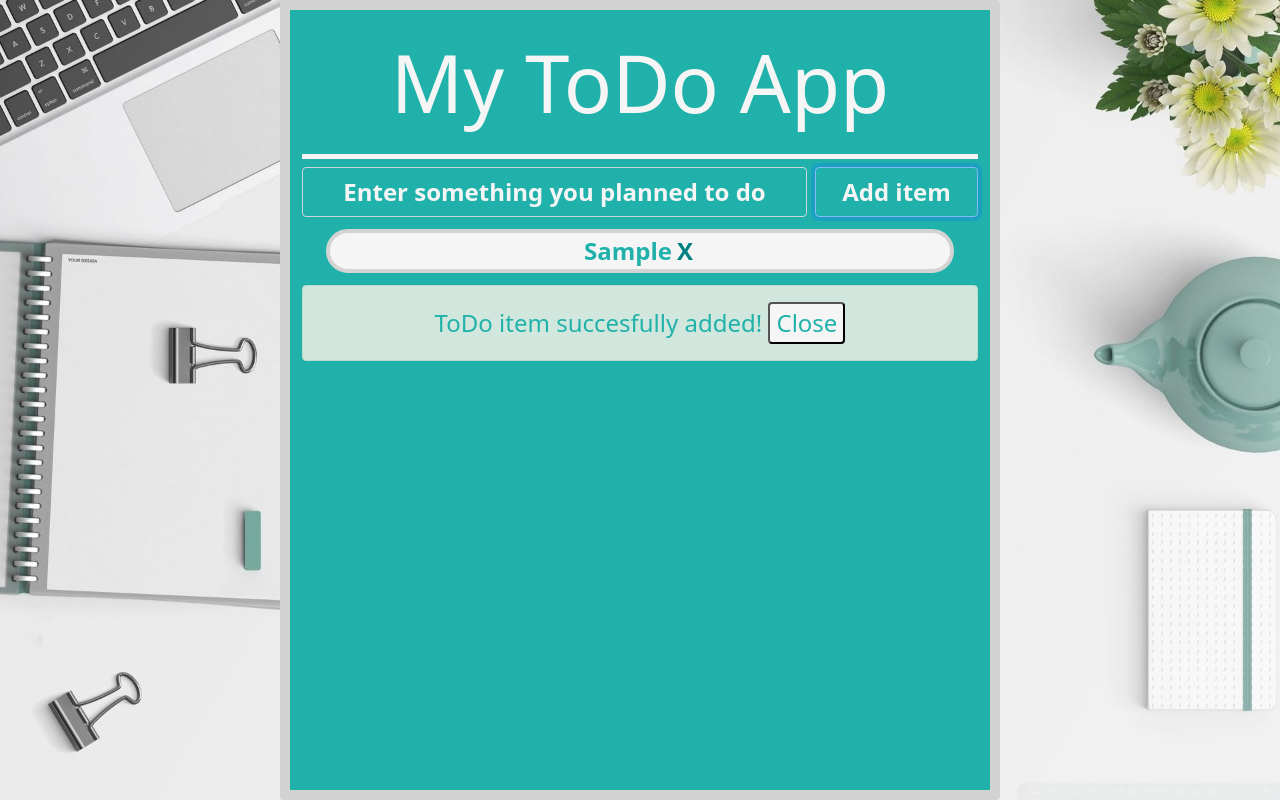
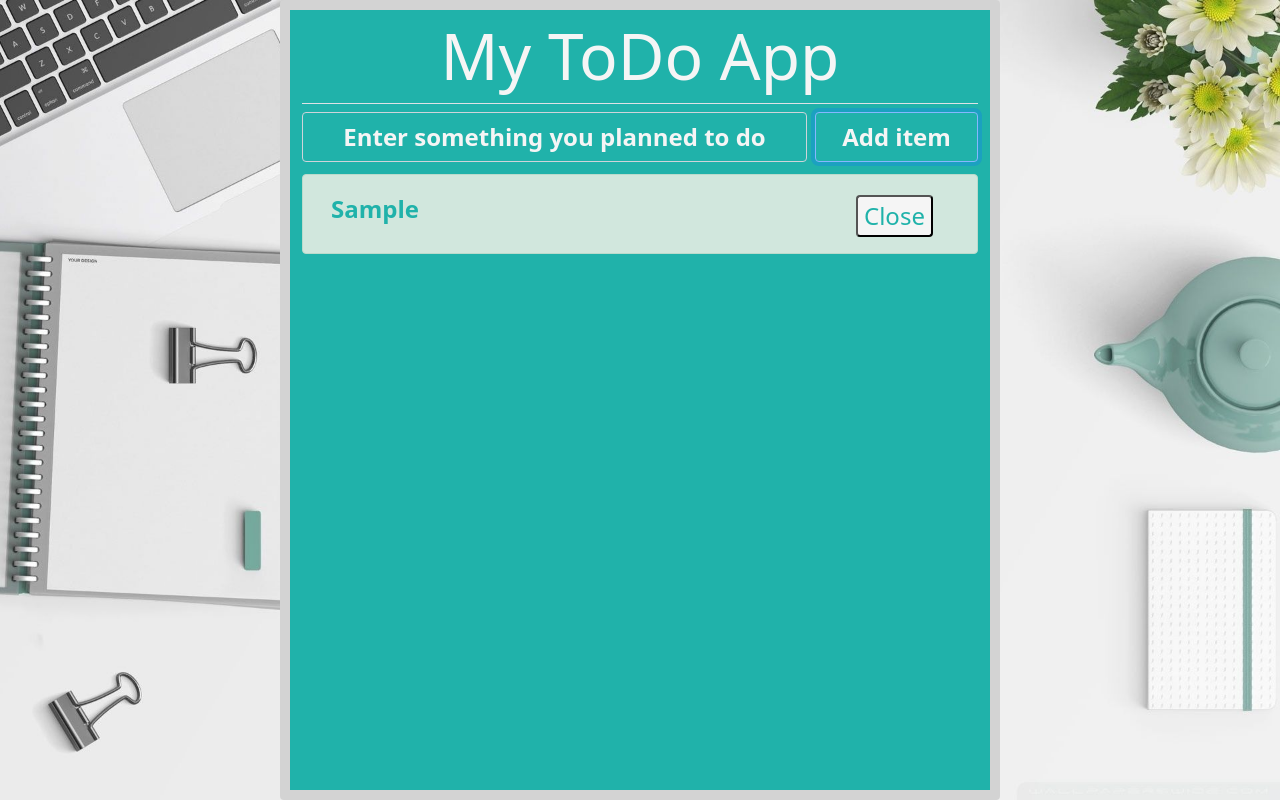
Before and after one commit to ioaneduardmarin/web-demo, a website: page index.html in a window 1280 px wide. Both pictures are taken after typing "Sample" into the empty fields and a click on the button "Add item". Drawn offline with Linux system fonts and the light colour scheme.

Commit message:
Refined Look

```diff
--- a/css/main.css
+++ b/css/main.css
@@ -26,9 +26,7 @@ body {
 }
 
 #noToDoItemInfo {
-    background-color: whitesmoke;
     margin: 0.75rem;
-    font-size: 5vmin;
     text-align: center;
     color: lightseagreen;
 }
@@ -36,15 +34,7 @@ body {
 #mainHeader {
     background-color: lightseagreen;
     color: whitesmoke;
-    font-size: 10vmin;
     text-align: center;
-    padding: 0.75rem;
-    border-bottom: 5px solid whitesmoke;
-}
-
-#toDoInput {
-    display: flex;
-    border-bottom: 10px solid grey;
 }
 
 #addTodoTextBox {
@@ -63,17 +53,12 @@ body {
     color: whitesmoke;
 }
 
-#toDoList div {
-    background-color: whitesmoke;
-    color: lightseagreen;
-    border: 0.25rem solid lightgray;
-    border-radius: 2.5rem;
-    margin: 0.75rem;
-    text-align: center;
+#addTodoTextBox::placeholder {
+    color: whitesmoke;
 }
 
-#addTodoTextBox::placeholder {
-    color: whitesmoke;
+#toDoList {
+    text-align: left;
 }
 
     #toDoList span[id*="toDoItemSpan"]:focus {
@@ -86,14 +71,10 @@ body {
         color: white;
     }
 
-#toDoList a {
-    color: teal;
-    text-decoration: none;
-}
-
 .alert {
     font-size: 3vmin;
     color: lightseagreen;
+    word-wrap: break-word;
 }
 
 .alertButton {
--- a/home.js
+++ b/home.js
@@ -8,7 +8,6 @@ setTextIfNoToDoItems();
 const addButton = document.getElementById('addTodoButton');
 addButton.addEventListener('click', function () {
     addToDoItem(getToDoTextBoxText());
-    enableAlert('addAlert');
     setTextIfNoToDoItems();
 });
 
@@ -16,16 +15,7 @@ addButton.addEventListener('click', function () {
 document.getElementById('inputForm').addEventListener('submit', function (event) {
     event.preventDefault();
     addToDoItem(getToDoTextBoxText());
-    enableAlert('addAlert');
     setTextIfNoToDoItems();
-});
-
-document.getElementById('addAlertButton').addEventListener('click', function () {
-    document.getElementById('addAlert').hidden = 1;
-});
-
-document.getElementById('eraseAlertButton').addEventListener('click', function () {
-    document.getElementById('eraseAlert').hidden = 1;
 });
 
 //Updates the page when the local storage is modified
--- a/index.html
+++ b/index.html
@@ -13,9 +13,9 @@
 <body>
     <main role="main">
         <div class="container-sm rounded" id="toDoContainer">
-            <header id="mainHeader">
-                <span>My ToDo App</span>
-            </header>
+            <h1 id="mainHeader" class="display-3 p-2 border-bottom">
+                My ToDo App
+            </h1>
 
             <div class="row gx-2 mt-2">
                 <div class="col-sm-9">
@@ -25,21 +25,12 @@
             </div>
 
             <div class="row rounded" id="noToDoItemInfo" hidden>
-                <div class="col-12">
-                    <span>There are no ToDo items</span>
-                </div>
+                <h2>
+                    <div class="alert alert-warning rounded">You are yet to add any ToDo items</div>
+                </h2>
             </div>
 
-            <div class="container" id="toDoList">
-            </div>
-
-            <div class="alert alert-success rounded" role="alert" id="addAlert" hidden>
-                ToDo item succesfully added!
-                <button type="button" class="alertButton rounded" id="addAlertButton">Close</button>
-            </div>
-            <div class="alert alert-danger rounded" role="alert" id="eraseAlert" hidden>
-                ToDo item succesfully erased!
-                <button type="button" class="alertButton rounded" id="eraseAlertButton">Close</button>
+            <div class="container rounded" id="toDoList">
             </div>
         </div>
     </main>
--- a/utils.js
+++ b/utils.js
@@ -20,14 +20,14 @@ function addToDoItem(toDoItemText) {
     //Creates the div element and its children elements
     let newEntry = prepareToDoItem(app.idOfLastEnteredToDoItem);
     let toDoItemSpan = prepareToDoItemSpan(toDoItemText, parseInt((newEntry.id).slice(8)));
-    let removalAnchor = prepareToDoItemRemovalAnchor(parseInt((newEntry.id).slice(8)));
+    let removalButton = prepareToDoItemRemovalButton(parseInt((newEntry.id).slice(8)));
 
     //Updates the idNumber of the last entered item
     window.localStorage.setItem('numberOfItems', parseInt((newEntry.id).slice(8)));
 
     //Appends children elements to parent div elements
     newEntry.appendChild(toDoItemSpan);
-    newEntry.appendChild(removalAnchor);
+    newEntry.appendChild(removalButton);
 
     //Commit changes after the element loses focus
     toDoItemSpan.addEventListener('blur', function (event) {
@@ -36,11 +36,10 @@ function addToDoItem(toDoItemText) {
         setTextIfNoToDoItems();
     });
 
-    //Delete div element after anchor is clicked
-    removalAnchor.addEventListener('click', function (event) {
+    //Delete div element after button is clicked
+    removalButton.addEventListener('click', function (event) {
         event.preventDefault();
         deleteToDoItem(newEntry.id);
-        enableAlert('eraseAlert');
         setTextIfNoToDoItems();
     });
 
@@ -81,32 +80,36 @@ function doTodoItemsExist() {
 //Creates the div element
 function prepareToDoItem(id) {
     let newEntry = document.createElement('div');
-    newEntry.classList = 'toDoItem';
+    newEntry.classList = 'alert alert-success row rounded';
     newEntry.id = `toDoItem${id}`;
     return newEntry;
 }
 
 //Creates the span child element of the div element
 function prepareToDoItemSpan(toDoItemText, idNumber) {
+    let divSpan = document.createElement('div');
+    divSpan.classList = 'col-sm-10';
     let span = document.createElement('span');
     span.class = 'toDoItemText';
     span.id = `toDoItemSpan${idNumber}`;
     span.textContent = toDoItemText;
     span.contentEditable = true;
     span.spellcheck = false;
-    return span;
+    divSpan.appendChild(span);
+    return divSpan;
 }
 
-//Creates the anchor child element of the div element
-function prepareToDoItemRemovalAnchor(idNumber) {
-    let anchor = document.createElement('a');
-    anchor.style.padding = "3px 3px 3px 5px";
-    anchor.className = 'removalToDoAnchor';
-    anchor.id = `removalToDoAnchor${idNumber}`;
-    anchor.textContent = 'X';
-    anchor.href = '#';
-    anchor.role = 'button';
-    return anchor;
+//Creates the button child element of the div element
+function prepareToDoItemRemovalButton(idNumber) {
+    let divButton = document.createElement('div');
+    divButton.classList = 'col-sm-2 g-1';
+    let button = document.createElement('button');
+    button.classList = 'alertButton rounded';
+    button.id = `addAlertButton${idNumber}`;
+    button.textContent = 'Close';
+    button.role = 'button';
+    divButton.appendChild(button);
+    return divButton;
 }
 
 //Deletes the item found with the given id
@@ -181,11 +184,11 @@ function addUpdatedToDoItems(toDoItemId, toDoItemText) {
     //Creates the div element and its children elements
     let newEntry = prepareToDoItem(idNumber);
     let toDoItemSpan = prepareToDoItemSpan(toDoItemText, idNumber);
-    let removalAnchor = prepareToDoItemRemovalAnchor(idNumber);
+    let removalButton = prepareToDoItemRemovalButton(idNumber);
 
     //Appends children elements to parent div elements
     newEntry.appendChild(toDoItemSpan);
-    newEntry.appendChild(removalAnchor);
+    newEntry.appendChild(removalButton);
 
     //Commit changes after the element loses focus
     toDoItemSpan.addEventListener('blur',
@@ -195,12 +198,11 @@ function addUpdatedToDoItems(toDoItemId, toDoItemText) {
             setTextIfNoToDoItems();
         });
 
-    //Delete div element after anchor is clicked
-    removalAnchor.addEventListener('click',
+    //Delete div element after button is clicked
+    removalButton.addEventListener('click',
         function (event) {
             event.preventDefault();
             deleteToDoItem(newEntry.id);
-            enableAlert('eraseAlert');
             setTextIfNoToDoItems();
         });
 
@@ -208,8 +210,3 @@ function addUpdatedToDoItems(toDoItemId, toDoItemText) {
     list.appendChild(newEntry);
     setToDoTextBoxText();
 }
-
-function enableAlert(alertId) {
-    const alert = document.getElementById(alertId);
-    alert.hidden = false;
-}
```
Lines whose indentation alone changed are shown as unchanged.
